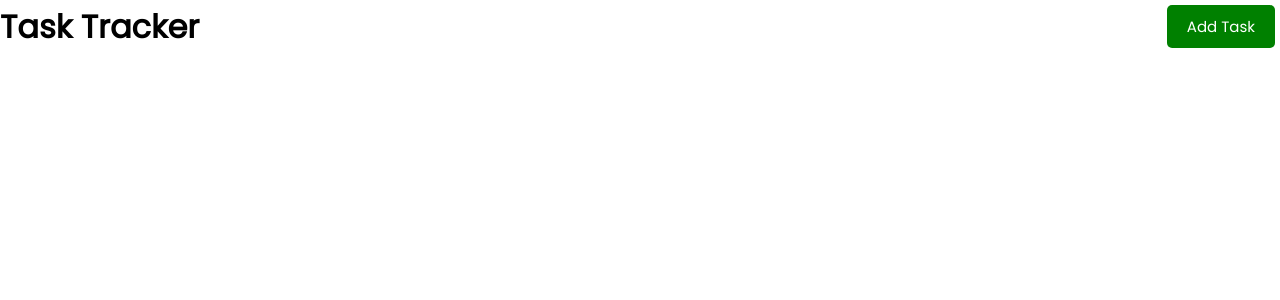
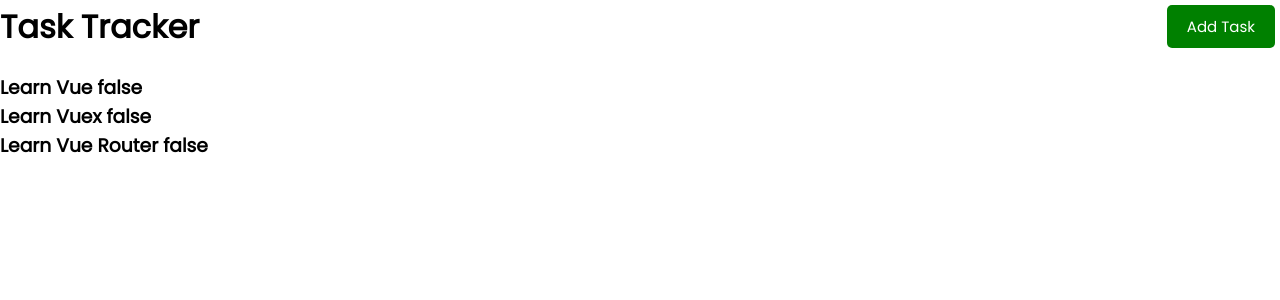
Before and after one commit to hemantwasthere/Learning-Vue.JS, a Vue app: page / in a window 1280 px wide. Shown: the top 300 px of the page. Built offline with nearby package versions, Linux system fonts and the light colour scheme.

Commit message:
Implemented showing tasks

```diff
--- a/src/App.vue
+++ b/src/App.vue
@@ -1,18 +1,38 @@
 <template>
   <Header :title="title" />
+  <Tasks :tasks="tasks" />
 </template>
+
 
 <script>
 import Header from "./components/Header.vue";
+import Tasks from "./components/Tasks.vue";
 
 export default {
   name: "App",
-  components: { Header },
-  data(){
+  components: { Header, Tasks },
+  data() {
     return {
-      title: "Task Tracker"
-    }
-  }
+      title: "Task Tracker",
+      tasks: [],
+    };
+  },
+  created() {
+    this.tasks = [
+      {
+        text: "Learn Vue",
+        done: false,
+      },
+      {
+        text: "Learn Vuex",
+        done: false,
+      },
+      {
+        text: "Learn Vue Router",
+        done: false,
+      },
+    ];
+  },
 };
 </script>
 
--- a/src/components/Header.vue
+++ b/src/components/Header.vue
@@ -9,6 +9,7 @@
 import Button from "./Button.vue";
 
 export default {
+  name: "Header",
   props: ["title"], // one way of registering the props
   //   props: { second way of registering the props
   //     title: String,
--- /dev/null
+++ b/src/components/Task.vue
@@ -0,0 +1,15 @@
+<template>
+  <h3>
+    {{task.text}}
+    {{task.done}}
+  </h3>
+</template>
+
+<script>
+export default {
+  name: "Task",
+  props: {
+    task: Object,
+  },
+};
+</script>
--- /dev/null
+++ b/src/components/Tasks.vue
@@ -0,0 +1,17 @@
+<template>
+  <div v-for="(task, index) in tasks" :key="index">
+    <Task :task="task" />
+  </div>
+</template>
+
+<script>
+import Task from './Task.vue';
+
+export default {
+  name: "Tasks",
+  props: {
+    tasks: Array,
+  },
+  components: {Task}
+};
+</script>
```
